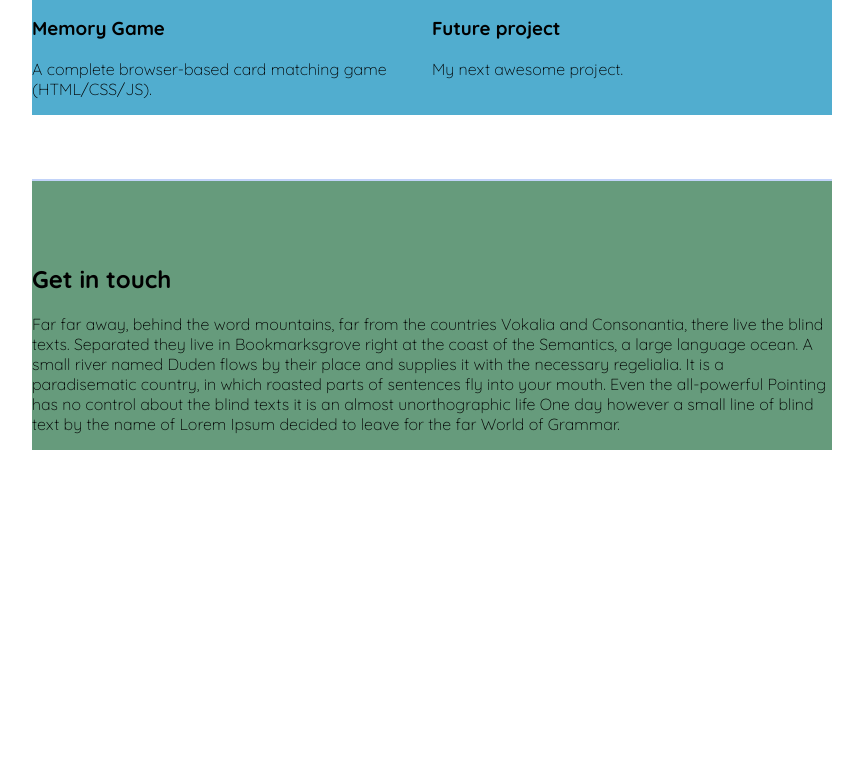
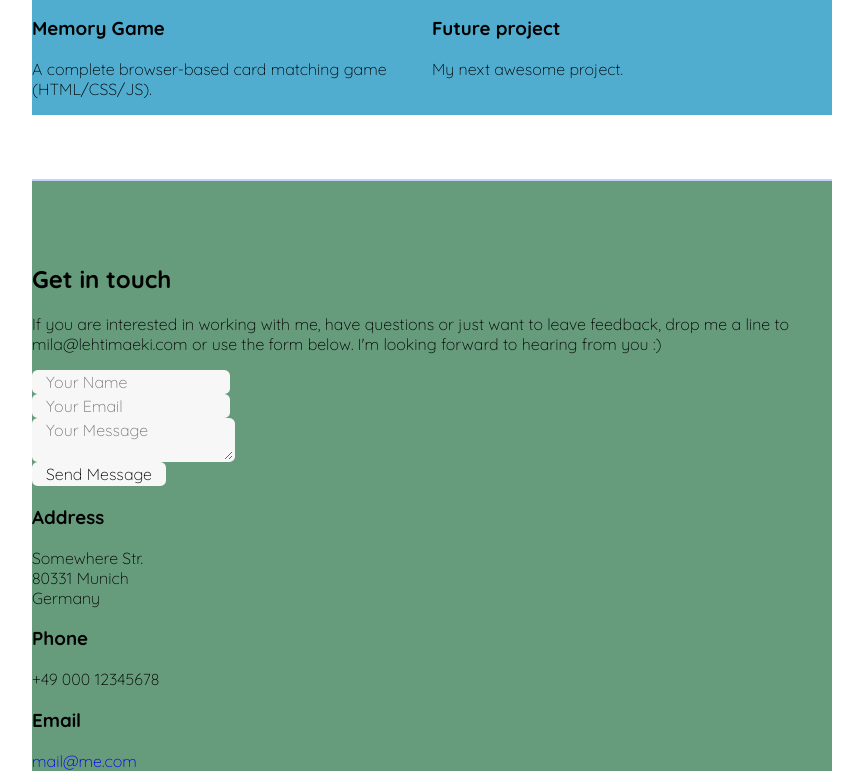
Before and after one commit to MilaK-L/Portfolio, a plain HTML site: page index.html in a window 1280 px wide. Shown: the part 1130-1901 px from the top of the page, without its empty margins (416-1279 px from the left). Before the commit the page ends 1580 px from the top, so only its background shows below. Drawn offline with Linux system fonts and the light colour scheme.

Commit message:
Contacts section updated: added feedback form and contact info list.

```diff
--- a/index.html
+++ b/index.html
@@ -54,7 +54,7 @@
 					<h3>Pixel Art Maker</h3>
 					<p>
 
-				     A final project for Udacity FEWD course (HTML/CSS/JS).
+						A final project for Udacity FEWD course (HTML/CSS/JS).
 					</p>
 				</article>
 
@@ -89,10 +89,37 @@
 		<section class="contact">
 			<h2>Get in touch</h2>
 			<p>
-				Far far away, behind the word mountains, far from the countries Vokalia and Consonantia, there live the blind texts. Separated they live in Bookmarksgrove right at the coast of the Semantics, a large language ocean. A small river named Duden flows by
-				their place and supplies it with the necessary regelialia. It is a paradisematic country, in which roasted parts of sentences fly into your mouth. Even the all-powerful Pointing has no control about the blind texts it is an almost unorthographic life
-				One day however a small line of blind text by the name of Lorem Ipsum decided to leave for the far World of Grammar.
+				If you are interested in working with me, have questions or just want to leave feedback, drop me a line to mila@lehtimaeki.com or use the form below. I'm looking forward to hearing from you :)
 			</p>
+			<div>
+				<form method="post">
+					<div class=feedback_form>
+						<input type="text" name="name" placeholder="Your Name">
+						<input type="email" name="email" placeholder="Your Email">
+						<textarea name="message" placeholder="Your Message" row="7" wrap="soft"></textarea>
+						<button>Send Message</button>
+					</div>
+				</form>
+				<div>
+					<ul class="contact_info">
+								<li>
+									<h3><span class="label">Address</span></h3>
+									Somewhere Str.<br />
+									80331 Munich<br />
+									Germany
+								</li>
+								<li>
+									<h3><span class="label">Phone</span></h3>
+									+49 000 12345678
+								</li>
+								<li>
+									<h3><span class="label">Email</span></h3>
+									<a href="#">mail@me.com</a>
+								</li>
+							</ul>
+
+				</div>
+			</div>
 		</section>
 
 	</div>
--- a/styles.css
+++ b/styles.css
@@ -4,7 +4,7 @@
 
 /*Reset*/
 
-body, header, footer {
+body, header, footer, button, input, textarea {
   display: flex;
   box-sizing: border-box;
   margin: 0;
@@ -186,3 +186,15 @@ section, article {
   flex: 1;
   align-items: flex-start;
 }
+
+input, textarea, button {
+  background-color: #f7f7f7;;
+  border: solid 2px transparent;
+  border-radius: 0.35em;
+  display: block;
+  outline: 0;
+  padding: 0 0.75em;
+  text-decoration: none;
+  text-transform: none;
+
+}
```
